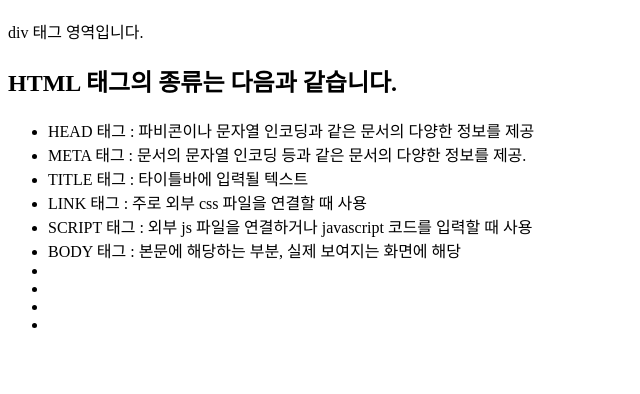
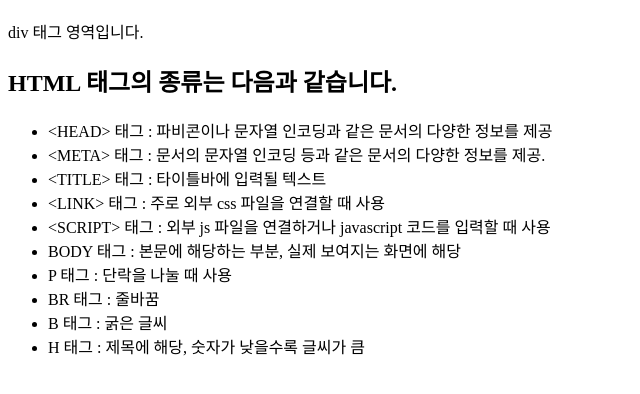
Before and after one commit to Parker0712477/HTML03, a plain HTML site: page index.html in a window 1280 px wide. Shown: the part 70-464 px from the top of the page, without its empty margins (0-640 px from the left). Drawn offline with Linux system fonts and the light colour scheme.

Commit message:
index.html 10줄 추가

```diff
--- a/index.html
+++ b/index.html
@@ -10,16 +10,16 @@
     <div>div 태그 영역입니다.</div>
     <h2>HTML 태그의 종류는 다음과 같습니다.</h2>
     <ul>
-        <li>HEAD 태그 : 파비콘이나 문자열 인코딩과 같은 문서의 다양한 정보를 제공</li>
-        <li>META 태그 : 문서의 문자열 인코딩 등과 같은 문서의 다양한 정보를 제공.</li>
-        <li>TITLE 태그 : 타이틀바에 입력될 텍스트</li>
-        <li>LINK 태그 : 주로 외부 css 파일을 연결할 때 사용</li>
-        <li>SCRIPT 태그 : 외부 js 파일을 연결하거나 javascript 코드를 입력할 때 사용</li>
+        <li>&lt;HEAD&gt; 태그 : 파비콘이나 문자열 인코딩과 같은 문서의 다양한 정보를 제공</li>
+        <li>&lt;META&gt; 태그 : 문서의 문자열 인코딩 등과 같은 문서의 다양한 정보를 제공.</li>
+        <li>&lt;TITLE&gt; 태그 : 타이틀바에 입력될 텍스트</li>
+        <li>&lt;LINK&gt; 태그 : 주로 외부 css 파일을 연결할 때 사용</li>
+        <li>&lt;SCRIPT&gt; 태그 : 외부 js 파일을 연결하거나 javascript 코드를 입력할 때 사용</li>
         <li>BODY 태그 : 본문에 해당하는 부분, 실제 보여지는 화면에 해당</li>
-        <li></li>
-        <li></li>
-        <li></li>
-        <li></li>
+        <li>P 태그 : 단락을 나눌 때 사용</li>
+        <li>BR 태그 : 줄바꿈</li>
+        <li>B 태그 : 굵은 글씨</li>
+        <li>H 태그 : 제목에 해당, 숫자가 낮을수록 글씨가 큼</li>
     </ul>
 </body>
 </html>
```
Also changed, not shown: 1 other file.
